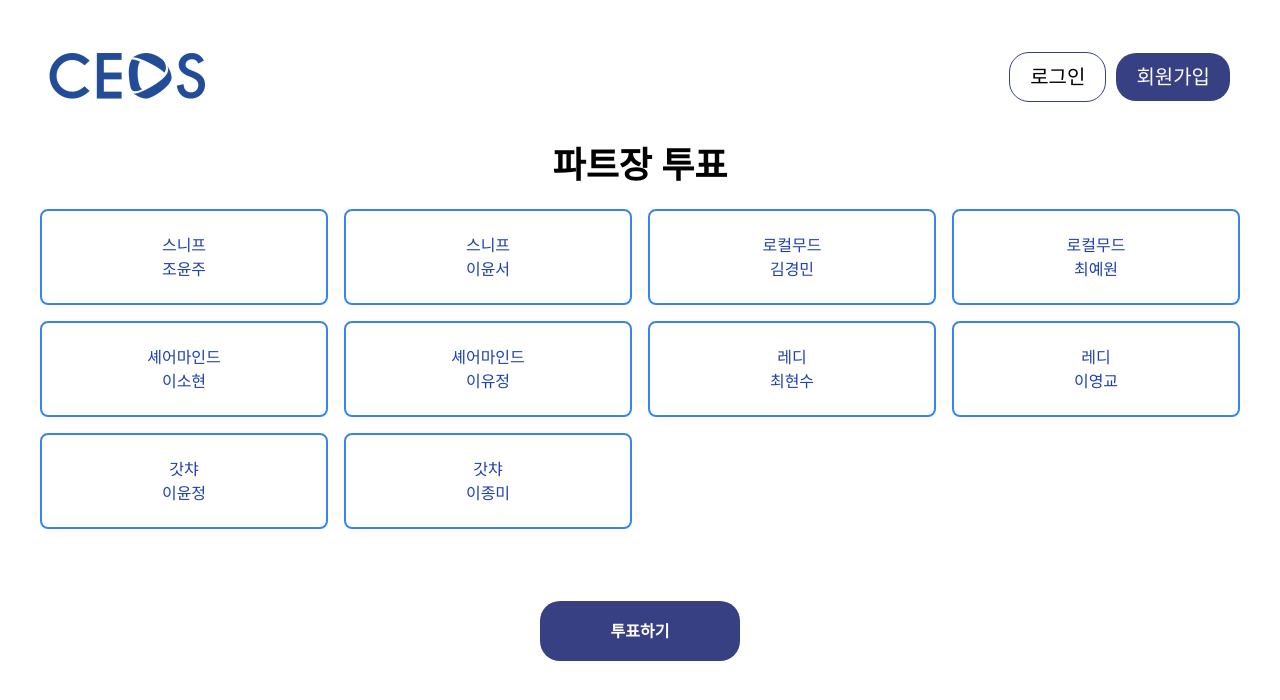
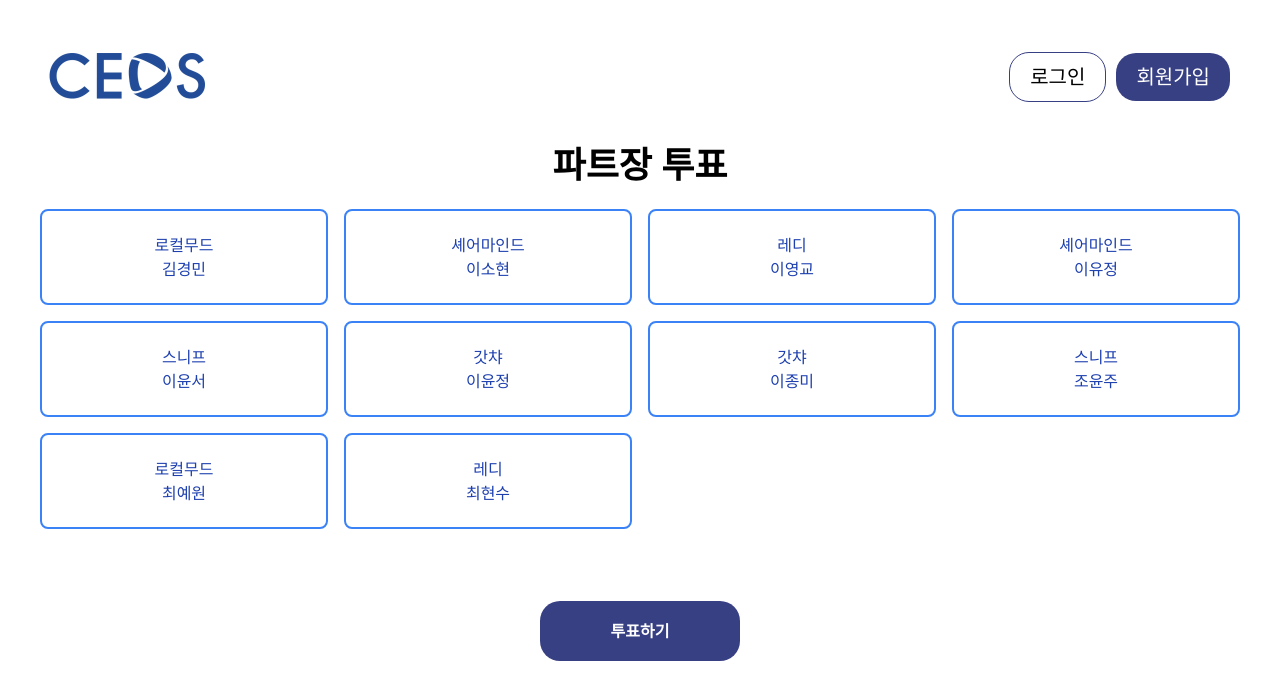
Before and after one commit to oooppq/react-vote-18th, a Next.js app: page /partvote in a window 1280 px wide. Shown: the top 700 px of the page. Built offline with nearby package versions, Linux system fonts and the light colour scheme; no server answers.

Commit message:
chore: 타이포 수정 및 네비게이션 설정

```diff
--- a/app/demovote/result/page.tsx
+++ b/app/demovote/result/page.tsx
@@ -1,5 +1,5 @@
 import VoteResultItem from '@/components/vote/VoteResult';
-import HoveringButton from '@/components/common/HoveringButton';
+import HoveringLink from '@/components/common/HoveringLink';
 
 interface Candidate {
   teamName: string;
@@ -22,7 +22,6 @@ const getDemoResults = async () => {
 const page = async () => {
   const data = await getDemoResults();
   const candidates: Candidate[] = data?.teamList;
-
   return (
     <div className="p-8">
       <h1 className="text-center text-3xl font-bold text-[#1E40AF] mb-8">
@@ -43,9 +42,9 @@ const page = async () => {
         ))}
       </div>
       <div className="mt-8 flex justify-center">
-        <HoveringButton buttonStyle="w-[100px] h-[60px] mt-4 md:w-[200px]">
+        <HoveringLink to="/" buttonStyle="w-[100px] h-[60px] mt-4 md:w-[200px]">
           돌아가기
-        </HoveringButton>
+        </HoveringLink>
       </div>
     </div>
   );
--- a/app/partvote/page.tsx
+++ b/app/partvote/page.tsx
@@ -5,29 +5,30 @@ import HoveringButton from '@/components/common/HoveringButton';
 import { useSession } from '@/hooks/useSession';
 
 const VOTE_ITEMS = [
-  { team: '스니프', name: '오대균', id: 17 },
-  { team: '스니프', name: '송지석', id: 15 },
   { team: '로컬무드', name: '김지원', id: 11 },
   { team: '로컬무드', name: '김현민', id: 12 },
   { team: '레디', name: '노이진', id: 13 },
+  { team: '갓챠', name: '변지혜', id: 14 },
+  { team: '스니프', name: '송지석', id: 15 },
   { team: '레디', name: '신동현', id: 16 },
-  { team: '갓챠', name: '변지혜', id: 14 },
+  { team: '스니프', name: '오대균', id: 17 },
+  { team: '셰어마인드', name: '이규호', id: 18 },
   { team: '갓챠', name: '이은비', id: 19 },
-  { team: '셰어마인드', name: '이규호', id: 18 },
   { team: '셰어마인드', name: '정인영', id: 20 },
 ];
 const VOTE_ITEMS2 = [
-  { team: '스니프', name: '조윤주', id: 8 },
+  { team: '로컬무드', name: '김경민', id: 1 },
+  { team: '셰어마인드', name: '이소현', id: 2 },
+  { team: '레디', name: '이영교', id: 3 },
+  { team: '셰어마인드', name: '이유정', id: 4 },
   { team: '스니프', name: '이윤서', id: 5 },
-  { team: '로컬무드', name: '김경민', id: 1 },
-  { team: '로컬무드', name: '최예원', id: 9 },
-  { team: '셰어마인드', name: '이소현', id: 2 },
-  { team: '셰어마인드', name: '이유정', id: 4 },
-  { team: '레디', name: '최현수', id: 10 },
-  { team: '레디', name: '이영교', id: 3 },
   { team: '갓챠', name: '이윤정', id: 6 },
   { team: '갓챠', name: '이종미', id: 7 },
+  { team: '스니프', name: '조윤주', id: 8 },
+  { team: '로컬무드', name: '최예원', id: 9 },
+  { team: '레디', name: '최현수', id: 10 },
 ];
+
 const Page = () => {
   const [selected, setSelected] = useState('');
   const session = useSession();
@@ -43,14 +44,16 @@ const Page = () => {
       const headers = new Headers();
       headers.set('AUTHORIZATION', token!);
 
-      const response = await fetch('/api/v1/part-leader/votes', {
+      const res = await fetch('/api/v1/part-leader/votes', {
         method: 'POST',
         body: JSON.stringify({
           id: selectedVoteItem.id,
         }),
         headers,
       });
-      console.log('투표 성공:', response);
+      if (res.ok) {
+        location.replace('/partvote/result');
+      }
     } catch (error) {
       console.error('투표 실패:', error);
     }
--- a/app/partvote/result/page.tsx
+++ b/app/partvote/result/page.tsx
@@ -1,6 +1,6 @@
 import VoteResultItem from '@/components/vote/VoteResult';
-import HoveringButton from '@/components/common/HoveringButton';
 import { getSession } from '@/utils/auth';
+import HoveringLink from '@/components/common/HoveringLink';
 
 interface Candidate {
   id: number;
@@ -43,9 +43,9 @@ const page = async () => {
         ))}
       </div>
       <div className="mt-8 flex justify-center">
-        <HoveringButton buttonStyle="w-[100px] h-[60px] mt-4 md:w-[200px]">
+        <HoveringLink to="/" buttonStyle="w-[100px] h-[60px] mt-4 md:w-[200px]">
           돌아가기
-        </HoveringButton>
+        </HoveringLink>
       </div>
     </div>
   );
--- a/components/nav/AuthorizedInfo.tsx
+++ b/components/nav/AuthorizedInfo.tsx
@@ -13,7 +13,7 @@ const AuthorizedInfo = ({
 }: AuthorizedInfoProps) => {
   return (
     <>
-      <span className="mr-2 bg-ceos-1 text-white rounded-[20px] text-xs md:text-xl px-5 py-2.5 box-border justify-center items-center inline-flex">{`${userInfo.team} ${userInfo.part} ${userInfo.name}`}</span>
+      <span className="mr-2 bg-ceos-1 text-white rounded-[20px] text-xs md:text-xl px-5 py-2.5 box-border justify-center items-center inline-flex">{`${userInfo.teamName} ${userInfo.part} ${userInfo.name}`}</span>
       <NavButton
         buttonStyle="mr-2.5 border border-ceos-1"
         title="로그아웃"
```
